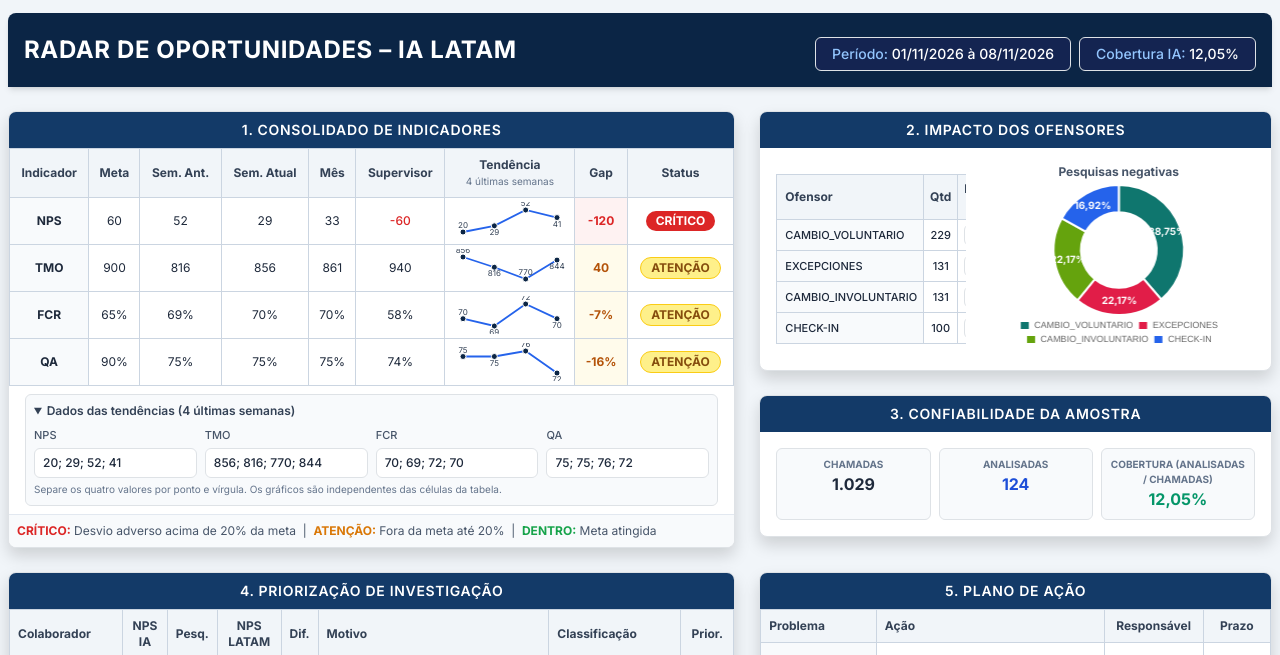
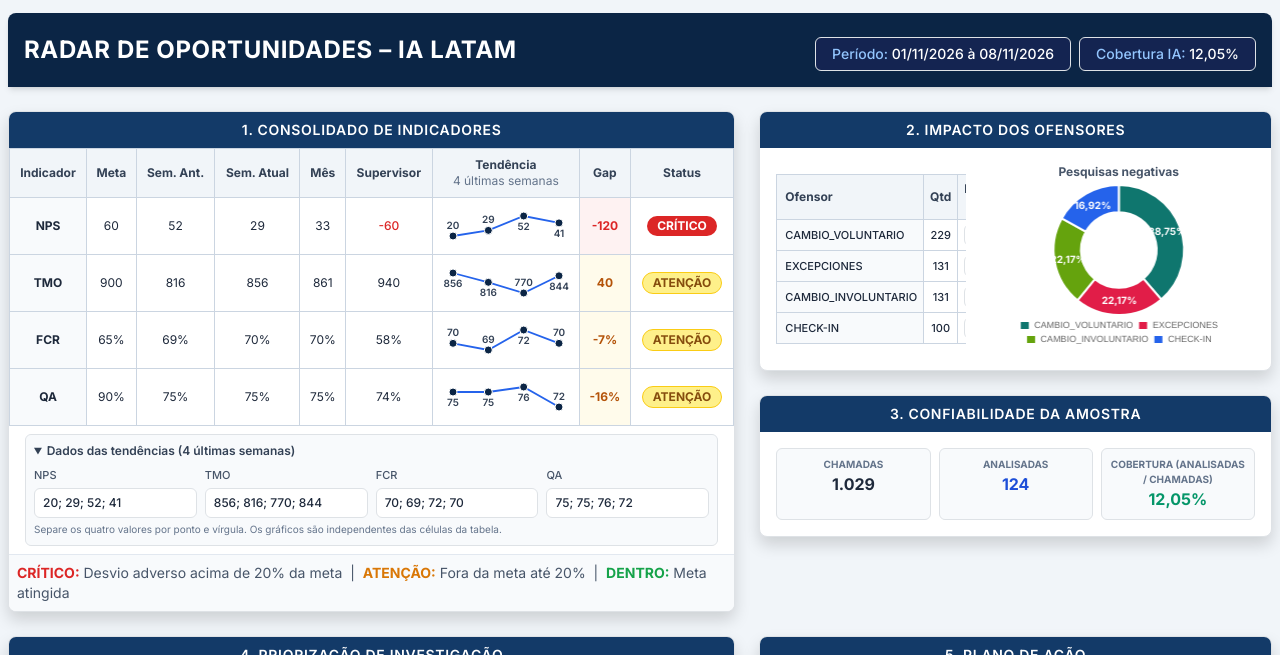
Before and after one commit to Gian-251/reportslatam, a plain HTML site: page radar.html in a window 1280 px wide. Shown: the part 98-753 px from the top of the page. Drawn offline with nearby package versions, Linux system fonts and the light colour scheme.

Commit message:
graficos melhorados

```diff
--- a/radar.html
+++ b/radar.html
@@ -181,7 +181,7 @@
                 <th class="p-2">Sem. Atual</th>
                 <th class="p-2">Mês</th>
                 <th class="p-2">Supervisor</th>
-                <th class="p-2 min-w-[110px]">Tendência<br><span class="text-[10px] font-normal text-slate-500">4 últimas semanas</span></th>
+                <th class="p-2 min-w-[130px]">Tendência<br><span class="text-xs font-normal text-slate-500">4 últimas semanas</span></th>
                 <th class="p-2">Gap</th>
                 <th class="p-2">Status</th>
               </tr>
@@ -195,7 +195,7 @@
                 <td class="p-2">33</td>
                 <td class="p-2 text-red-600 font-medium">-60</td>
                 <td class="p-1 align-middle">
-                  <canvas id="sparkNps" width="110" height="38" class="mx-auto" aria-label="Tendência NPS nas quatro últimas semanas"></canvas>
+                  <canvas id="sparkNps" width="130" height="48" class="mx-auto" aria-label="Tendência NPS nas quatro últimas semanas"></canvas>
                 </td>
                 <td class="p-2 font-bold text-red-600 bg-red-50">-120</td>
                 <td class="p-2"><span class="badge-critico">CRÍTICO</span></td>
@@ -208,7 +208,7 @@
                 <td class="p-2">861</td>
                 <td class="p-2">940</td>
                 <td class="p-1 align-middle">
-                  <canvas id="sparkTmo" width="110" height="38" class="mx-auto" aria-label="Tendência TMO nas quatro últimas semanas"></canvas>
+                  <canvas id="sparkTmo" width="130" height="48" class="mx-auto" aria-label="Tendência TMO nas quatro últimas semanas"></canvas>
                 </td>
                 <td class="p-2 font-bold bg-amber-50 text-amber-700">40,00</td>
                 <td class="p-2"><span class="badge-atencao">ATENÇÃO</span></td>
@@ -221,7 +221,7 @@
                 <td class="p-2">70%</td>
                 <td class="p-2">58%</td>
                 <td class="p-1 align-middle">
-                  <canvas id="sparkFcr" width="110" height="38" class="mx-auto" aria-label="Tendência FCR nas quatro últimas semanas"></canvas>
+                  <canvas id="sparkFcr" width="130" height="48" class="mx-auto" aria-label="Tendência FCR nas quatro últimas semanas"></canvas>
                 </td>
                 <td class="p-2 font-bold bg-amber-50 text-amber-700">7%</td>
                 <td class="p-2"><span class="badge-atencao">ATENÇÃO</span></td>
@@ -234,7 +234,7 @@
                 <td class="p-2">75%</td>
                 <td class="p-2">74%</td>
                 <td class="p-1 align-middle">
-                  <canvas id="sparkQa" width="110" height="38" class="mx-auto" aria-label="Tendência QA nas quatro últimas semanas"></canvas>
+                  <canvas id="sparkQa" width="130" height="48" class="mx-auto" aria-label="Tendência QA nas quatro últimas semanas"></canvas>
                 </td>
                 <td class="p-2 font-bold bg-amber-50 text-amber-700">16%</td>
                 <td class="p-2"><span class="badge-atencao">ATENÇÃO</span></td>
@@ -262,7 +262,7 @@
         <p class="mt-1 text-[10px] text-slate-500">Separe os quatro valores por ponto e vírgula. Os gráficos são independentes das células da tabela.</p>
       </details>
       <!-- LEGENDA DA TABELA DE INDICADORES -->
-      <div class="p-2 bg-slate-50 text-[10px] sm:text-xs text-slate-600 border-t border-slate-200">
+      <div class="p-2 bg-slate-50 text-xs sm:text-sm text-slate-600 border-t border-slate-200">
         <span class="font-bold text-red-600">CRÍTICO:</span> Desvio adverso acima de 20% da meta &nbsp;|&nbsp;
         <span class="font-bold text-amber-600">ATENÇÃO:</span> Fora da meta até 20% &nbsp;|&nbsp;
         <span class="font-bold text-green-600">DENTRO:</span> Meta atingida
@@ -803,7 +803,8 @@
         const ctx = canvas.getContext('2d');
         const w = canvas.width;
         const h = canvas.height;
-        const padding = 8;
+        const horizontalPadding = 12;
+        const verticalPadding = 14;
         if (!points.length) return;
 
         ctx.clearRect(0, 0, w, h);
@@ -812,8 +813,8 @@
         const max = Math.max(...points);
         const range = (max - min) === 0 ? 1 : (max - min);
 
-        const getX = (index) => padding + (points.length === 1 ? 0 : index / (points.length - 1)) * (w - 2 * padding);
-        const getY = (value) => h - padding - ((value - min) / range) * (h - 2 * padding);
+        const getX = (index) => horizontalPadding + (points.length === 1 ? 0 : index / (points.length - 1)) * (w - 2 * horizontalPadding);
+        const getY = (value) => h - verticalPadding - ((value - min) / range) * (h - 2 * verticalPadding);
 
         // Desenhar linha do Sparkline
         ctx.beginPath();
@@ -835,7 +836,7 @@
 
           // Círculo
           ctx.beginPath();
-          ctx.arc(x, y, 3, 0, Math.PI * 2);
+          ctx.arc(x, y, 4, 0, Math.PI * 2);
           ctx.fillStyle = '#0b2545';
           ctx.fill();
           ctx.strokeStyle = '#ffffff';
@@ -843,10 +844,10 @@
           ctx.stroke();
 
           // Rótulo textual
-          ctx.font = '8px Inter, sans-serif';
+          ctx.font = '600 10px Inter, sans-serif';
           ctx.fillStyle = '#334155';
           ctx.textAlign = 'center';
-          const textY = i % 2 === 0 ? y - 4 : y + 9;
+          const textY = y < h / 2 ? y + 14 : y - 7;
           ctx.fillText(pt, x, textY);
         });
       }
```
